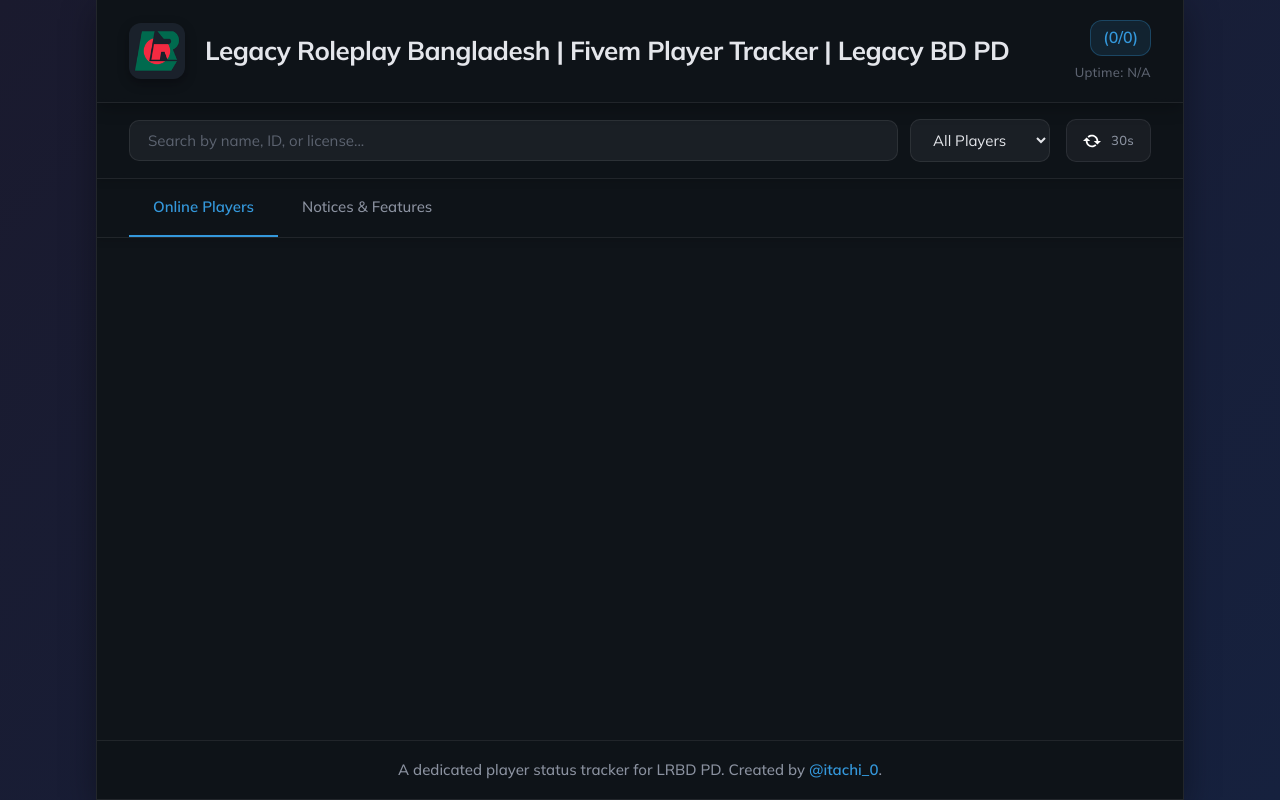
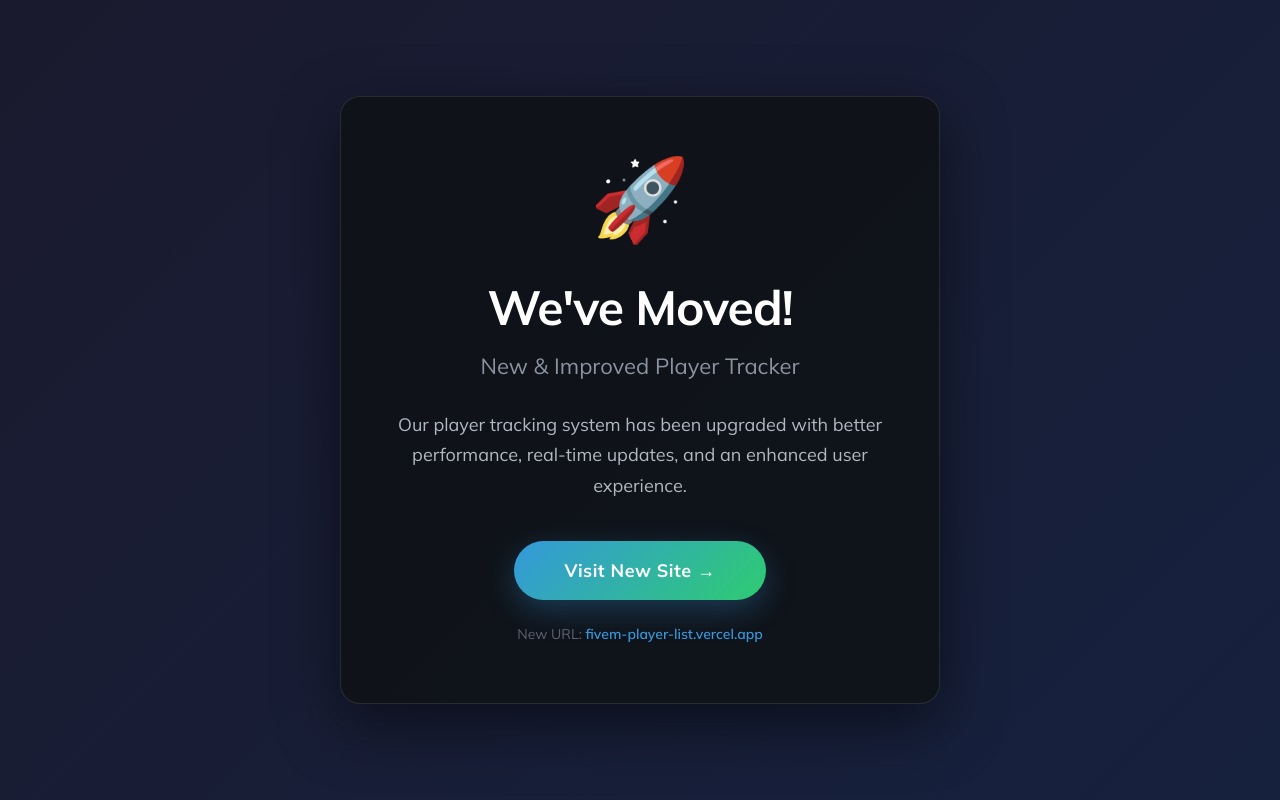
Before and after one commit to itachiwho/lrbd-player-tracker, a plain HTML site: page index.html in a window 1280 px wide. Drawn offline with Linux system fonts and the light colour scheme; files that its build step writes are made by us from their sources.

Commit message:
Revamp index.html for new player tracker site
Updated the title and added a new container for the player tracker interface. Enhanced styles and added new content for user experience.

```diff
--- a/index.html
+++ b/index.html
@@ -3,101 +3,159 @@
 <head>
   <meta charset="UTF-8">
   <meta name="viewport" content="width=device-width, initial-scale=1.0">
-  <title>Legacy BD Player List</title>
-  <link rel="icon" href="assets/LRBD.png" type="image/png">
-  <link rel="stylesheet" href="style.css">
+  <title>We've Moved - Fivem Player Tracker</title>
+  <style>
+    @import url('https://fonts.googleapis.com/css2?family=Mulish:wght@400;600;700&display=swap');
+
+    * {
+      margin: 0;
+      padding: 0;
+      box-sizing: border-box;
+    }
+
+    body {
+      font-family: 'Mulish', sans-serif;
+      background: linear-gradient(135deg, #1a1a2e 0%, #16213e 100%);
+      min-height: 100vh;
+      display: flex;
+      align-items: center;
+      justify-content: center;
+      padding: 20px;
+    }
+
+    .container {
+      background: rgba(15, 20, 25, 0.95);
+      border-radius: 20px;
+      padding: 60px 50px;
+      text-align: center;
+      max-width: 600px;
+      box-shadow: 0 20px 60px rgba(0, 0, 0, 0.5);
+      border: 1px solid rgba(255, 255, 255, 0.1);
+      animation: slideUp 0.6s ease;
+    }
+
+    @keyframes slideUp {
+      from {
+        opacity: 0;
+        transform: translateY(30px);
+      }
+      to {
+        opacity: 1;
+        transform: translateY(0);
+      }
+    }
+
+    .icon {
+      font-size: 80px;
+      margin-bottom: 20px;
+      animation: bounce 2s ease infinite;
+    }
+
+    @keyframes bounce {
+      0%, 100% { transform: translateY(0); }
+      50% { transform: translateY(-10px); }
+    }
+
+    h1 {
+      font-size: 48px;
+      font-weight: 700;
+      color: #ffffff;
+      margin-bottom: 15px;
+      letter-spacing: -1px;
+    }
+
+    .subtitle {
+      font-size: 22px;
+      color: #8b92a0;
+      margin-bottom: 30px;
+      font-weight: 400;
+    }
+
+    .message {
+      font-size: 18px;
+      color: #b0b8c4;
+      line-height: 1.7;
+      margin-bottom: 40px;
+    }
+
+    .new-link {
+      display: inline-block;
+      background: linear-gradient(135deg, #3498db 0%, #2ecc71 100%);
+      color: white;
+      text-decoration: none;
+      padding: 18px 50px;
+      border-radius: 50px;
+      font-size: 18px;
+      font-weight: 700;
+      transition: all 0.3s ease;
+      box-shadow: 0 10px 30px rgba(52, 152, 219, 0.3);
+      letter-spacing: 0.5px;
+    }
+
+    .new-link:hover {
+      transform: translateY(-3px);
+      box-shadow: 0 15px 40px rgba(52, 152, 219, 0.5);
+    }
+
+    .new-link:active {
+      transform: translateY(-1px);
+    }
+
+    .url-text {
+      margin-top: 25px;
+      font-size: 14px;
+      color: #5c6370;
+      word-break: break-all;
+    }
+
+    .url-text a {
+      color: #3498db;
+      text-decoration: none;
+      font-weight: 600;
+    }
+
+    .url-text a:hover {
+      text-decoration: underline;
+    }
+
+    @media (max-width: 600px) {
+      .container {
+        padding: 40px 30px;
+      }
+
+      h1 {
+        font-size: 36px;
+      }
+
+      .subtitle {
+        font-size: 18px;
+      }
+
+      .message {
+        font-size: 16px;
+      }
+
+      .icon {
+        font-size: 60px;
+      }
+    }
+  </style>
 </head>
 <body>
-  <div id="wrapper">
-    <header>
-      <div id="title">
-        <img src="assets/LRBD.png" alt="Server Logo" id="server-logo">
-        <span id="server-title">Legacy Roleplay Bangladesh | Fivem Player Tracker | Legacy BD PD</span>
-      </div>
-      <div id="server-meta">
-        <span id="server-count">(0/0)</span>
-        <span id="server-uptime">Uptime: N/A</span>
-      </div>
-    </header>
-
-    <section>
-      <div class="controls-wrapper">
-        <input type="text" id="search" placeholder="Search by name, ID, or license...">
-        <select id="shift-filter">
-          <option value="all">All Players</option>
-          <option value="Shift-1">Shift-1</option>
-          <option value="Shift-2">Shift-2</option>
-          <option value="Full Shift">Full Shift</option>
-          <option value="Staff">Staff</option>
-        </select>
-      </div>
-      <div id="refresh-status">
-        <img src="assets/refresh.svg" alt="Refresh Icon">
-        <span id="refresh-timer">30s</span>
-      </div>
-    </section>
-
-    <div id="warning" style="display:none;"></div>
-
-    <div class="tabs">
-      <div class="tab active" data-tab="online">Online Players</div>
-      <div class="tab" data-tab="notes">Notices & Features</div>
-      <div id="current-datetime"></div>
-    </div>
-
-    <div class="tab-content active" id="online">
-      <table id="players-table" class="players-table"></table>
-    </div>
-
-    <div class="tab-content" id="notes">
-      <div class="notice-list">
-        <div class="notice">
-          <h3>Advanced Tracking</h3>
-          <p>
-            Players are now tracked, so even if they change their FiveM username,
-            they will remain in their assigned shift groups.
-          </p>
-        </div>
-
-        <div class="notice">
-          <h3>Shift Groups Source</h3>
-          <p>
-            Shift groups load from Separate Roster database. If that API is slow
-    or temporarily unavailable, roles may briefly show as "-" until data loads.
-          </p>
-        </div>
-
-        <div class="notice">
-          <h3>Refresh & Updates</h3>
-          <p>
-            The list auto-refreshes every 30s. You can also click the refresh icon.
-            "Last updated" time shows the most recent successful fetch.
-          </p>
-        </div>
-
-        <div class="notice">
-          <h3>Search & Filters</h3>
-          <p>
-            Search matches by player <strong>Name</strong>, <strong>ID</strong>, and <strong>License ID</strong>.
-            The Shift filter shows only players in specific shifts.
-          </p>
-        </div>
-      </div>
-    </div>
-
-    <footer class="table-footer">
-      <p>
-        A dedicated player status tracker for LRBD PD. Created by
-        <a href="https://discord.com/users/665163856145809464" target="_blank">@itachi_0</a>.
-      </p>
-    </footer>
+  <div class="container">
+    <div class="icon">🚀</div>
+    <h1>We've Moved!</h1>
+    <p class="subtitle">New & Improved Player Tracker</p>
+    <p class="message">
+      Our player tracking system has been upgraded with better performance,
+      real-time updates, and an enhanced user experience.
+    </p>
+    <a href="https://fivem-player-list.vercel.app/" class="new-link">
+      Visit New Site →
+    </a>
+    <p class="url-text">
+      New URL: <a href="https://playerlist.itachiweb.top/">fivem-player-list.vercel.app</a>
+    </p>
   </div>
-
-  <div class="loader" id="loader">
-    <div class="loader-spinner"></div>
-  </div>
-
-  <script src="script.js"></script>
 </body>
-
 </html>
```
